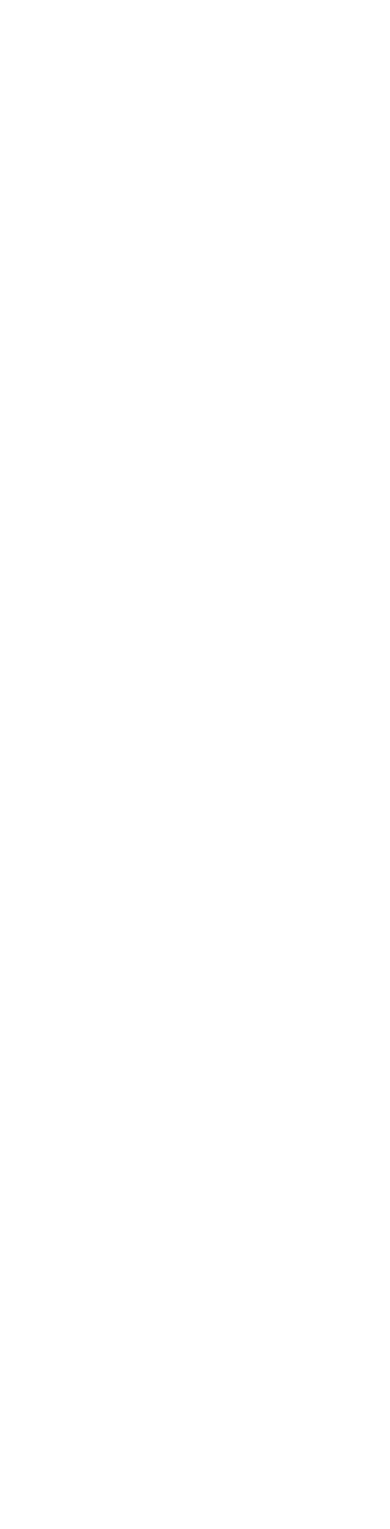
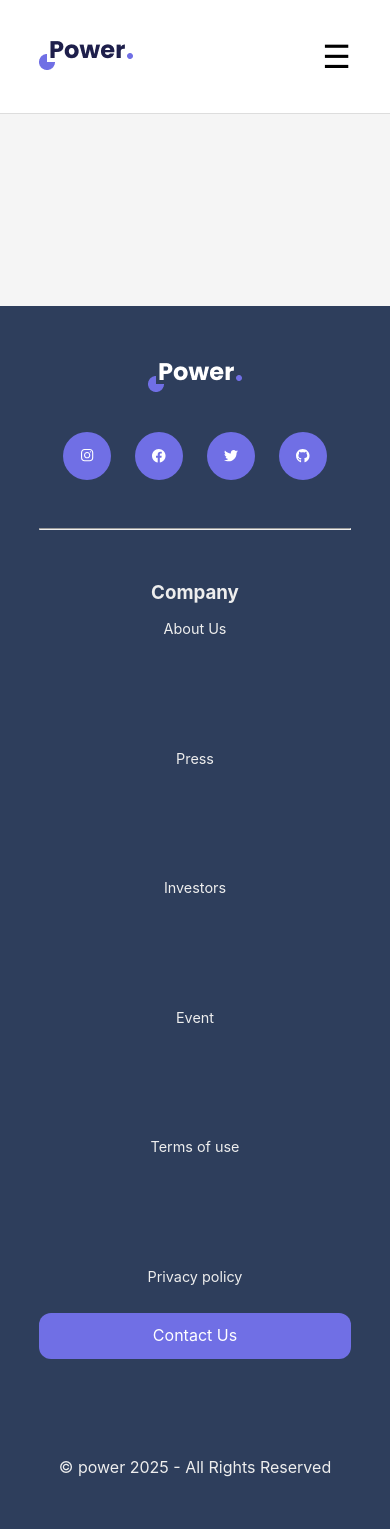
Before and after one commit to rafaadila10/design-agency-landing-page, a plain HTML site: page index.html in a window 390 px wide. Before the commit the page ends 844 px from the top, so only its background shows below. Drawn offline with nearby package versions, Linux system fonts and the light colour scheme.

Commit message:
create header menu and footer with responsive mobile view

```diff
--- a/app.js
+++ b/app.js
@@ -0,0 +1,9 @@
+$(document).ready(function() {
+  $('.menu-toggle').on('click', function() {
+    $('.nav-links').toggleClass('active');
+  });
+
+  $('.close-menu').on('click', function() {
+    $('.nav-links').removeClass('active');
+  });
+});
--- a/index.html
+++ b/index.html
@@ -5,20 +5,87 @@
         <meta name="viewport" content="width=device-width, initial-scale=1.0">
         <title>Design Agency Landing Page</title>
         <link rel="stylesheet" href="styles.css">
+        <link rel="shortcut icon" href="assets/logo-light.png" type="image/x-icon">
     </head>
     <body>
         <header>
-            <nav></nav>
+            <nav>
+                <a href="#" class="logo"><img src="assets/logo-dark.png" alt="logo"></a>
+
+                <button class="menu-toggle" aria-label="Toggle menu">
+                    ☰
+                </button>
+
+                <ul class="nav-links">
+                    <button class="close-menu" aria-label="Close menu">✕</button>
+                    <li><a href="#">Home</a></li>
+                    <li><a href="#">About Us</a></li>
+                    <li><a href="#">Services</a></li>
+                    <li><a href="#">Products</a></li>
+                </ul>
+            </nav>
         </header>
 
         <main>
-            <section></section>
+            <section>
+            </section>
             <section></section>
             <section></section>
         </main>
 
-        <footer></footer>
+        <footer>
+            <div class="social-media">
+                <nav>
+                    <a href="#" class="logo"><img src="assets/logo-light.png" alt="logo"></a>
 
+                    <ul class="nav-links">
+                        <li>
+                            <a href="#">
+                                <img src="assets/icons/instagram.svg" alt="instagram">
+                            </a>
+                        </li>
+                        <li>
+                            <a href="#">
+                                <img src="assets/icons/facebook.svg" alt="facebook">
+                            </a>
+                        </li>
+                        <li>
+                            <a href="#">
+                                <img src="assets/icons/twitter.svg" alt="twitter">
+                            </a>
+                        </li>
+                        <li>
+                            <a href="#">
+                                <img src="assets/icons/github.svg" alt="github">
+                            </a>
+                        </li>
+                    </ul>
+                </nav>
+            </div>
+
+            <hr>
+
+            <div class="company-menu">
+                <h3>Company</h3>
+                <nav>
+                    <ul class="nav-links">
+                        <li><a href="#">About Us</a></li>
+                        <li><a href="#">Press</a></li>
+                        <li><a href="#">Investors</a></li>
+                        <li><a href="#">Event</a></li>
+                        <li><a href="#">Terms of use</a></li>
+                        <li><a href="#">Privacy policy</a></li>
+                    </ul>
+                    <a href="#" class="btn btn-primary">Contact Us</a>
+                </nav>
+            </div>
+
+            <div class="copyright">
+                <p>© power 2025 - All Rights Reserved</p>
+            </div>
+        </footer>
+
+        <script src="https://code.jquery.com/jquery-3.6.0.min.js"></script>
         <script src="app.js"></script>
     </body>
 </html>
--- a/styles.css
+++ b/styles.css
@@ -0,0 +1,211 @@
+/* Reset CSS */
+* {
+    margin: 0;
+    padding: 0;
+    box-sizing: border-box;
+}
+
+/* Body and Global Styles */
+body {
+    font-family: 'Inter', sans-serif;
+    line-height: 1.6;
+    color: #333;
+    background-color: #f5f5f5;
+}
+
+a {
+    text-decoration: none;
+    color: inherit;
+}
+
+ul {
+    list-style: none;
+}
+
+/* Layout Containers */
+header,
+section,
+footer {
+    padding: 2rem 10%;
+}
+
+header {
+    background-color: #fff;
+    border-bottom: 1px solid #ddd;
+}
+
+header nav {
+    display: flex;
+    justify-content: space-between;
+    align-items: center;
+    position: relative;
+}
+
+header nav .logo {
+    font-size: 1.5rem;
+    font-weight: 700;
+    color: #333;
+}
+
+header nav .nav-links {
+    display: flex;
+    gap: 2rem;
+}
+
+/* Desktop Styles */
+@media (min-width: 769px) {
+    header .nav-links {
+        position: absolute;
+        left: 50%;
+        transform: translateX(-50%);
+    }
+}
+
+/* Menu toggle (hidden on desktop) */
+header nav .menu-toggle {
+    display: none;
+}
+
+/* Close menu button - only in mobile layout */
+header nav .close-menu {
+    display: none;
+}
+
+/* Mobile Styles */
+@media (max-width: 768px) {
+    header nav .menu-toggle {
+        display: block;
+        font-size: 2rem;
+        background: none;
+        border: none;
+        cursor: pointer;
+    }
+
+    /* Mobile nav hidden by default */
+    header nav .nav-links {
+        position: fixed;
+        top: 0;
+        right: -100%;
+        height: 100vh;
+        width: 60%;
+        flex-direction: column;
+        background-color: #fff;
+        padding-top: 5rem;
+        gap: 1.5rem;
+        box-shadow: -2px 0 8px rgba(0, 0, 0, 0.15);
+        transition: right 0.3s ease;
+    }
+
+    header nav .nav-links li {
+        padding: 0 5%;
+    }
+
+    /* Slide in menu when active */
+    header nav .nav-links.active {
+        right: 0;
+    }
+
+    header nav .close-menu {
+        display: block;
+        font-size: 2rem;
+        background: none;
+        border: none;
+        cursor: pointer;
+        position: absolute;
+        top: 1rem;
+        right: 1.5rem;
+    }
+
+    footer {
+        padding: 0 5%;
+    }
+
+    /* Stack social media vertically */
+    footer .social-media nav {
+        flex-direction: column;
+        align-items: center;
+        gap: 1.5rem;
+    }
+
+    footer .social-media nav .nav-links {
+        justify-content: center;
+    }
+
+    /* Stack company menu vertically */
+    footer .company-menu {
+        text-align: center;
+    }
+
+    footer .company-menu nav {
+        flex-direction: column;
+        gap: 1.5rem;
+    }
+
+    footer .company-menu nav .nav-links {
+        flex-direction: column;
+        gap: 1rem;
+    }
+
+    /* Adjust button width */
+    .btn-primary {
+        width: 100%;
+        padding: 12px;
+    }
+}
+
+footer {
+    background-color: #2E3E5C;
+    color: #eee;
+    padding: 0 10%;
+}
+
+footer nav {
+    display: flex;
+    justify-content: space-between;
+}
+
+footer nav .nav-links {
+    display: flex;
+    justify-content: space-between;
+    gap: 1.5rem;
+    margin-top: 0.5rem;
+}
+
+footer nav .nav-links a {
+    color: #eee;
+    font-size: 0.9rem;
+}
+
+footer .social-media,
+footer .company-menu,
+footer .copyright {
+    padding: 48px 0;
+}
+
+footer .social-media nav .nav-links a {
+    display: flex;
+    align-items: center;
+    justify-content: center;
+    background-color: #706FE5;
+    width: 48px;
+    height: 48px;
+    border-radius: 50%;
+}
+
+footer .company-menu nav .nav-links {
+    gap: 6.5rem;
+}
+
+footer .copyright {
+    text-align: center;
+}
+
+.btn {
+    padding: 10px 40px;
+    border-radius: 12px;
+}
+
+.btn-primary {
+    background-color: #706FE5;
+    color: #fff;
+}
```
Also changed, not shown: assets/icons/facebook.svg (added), assets/icons/github.svg (added), assets/icons/instagram.svg (added), assets/icons/twitter.svg (added), assets/logo-dark.png (renamed from assets/logo.png), assets/logo-light.png (added).
